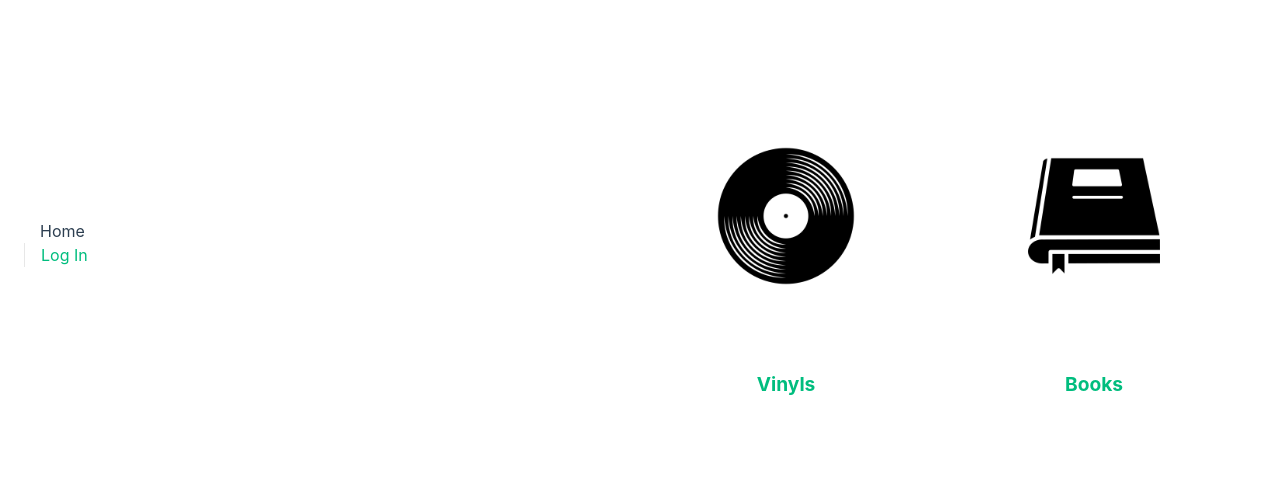
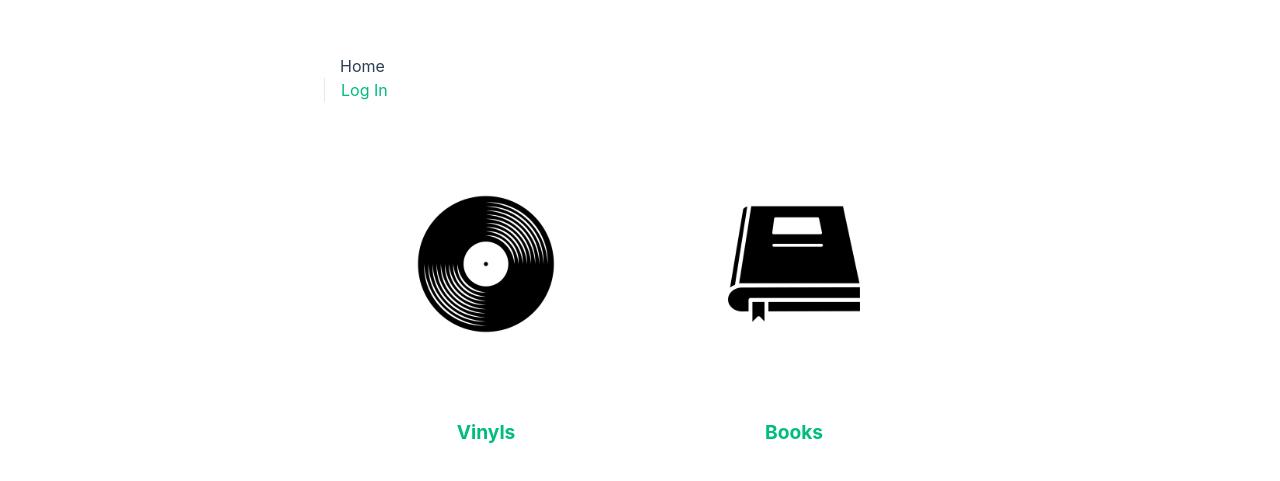
Before and after one commit to kristijan-pajtasev/personal-media-library-vue, a Vue app: page / in a window 1280 px wide. Shown: the part 165-646 px from the top of the page. Built offline with nearby package versions, Linux system fonts and the light colour scheme.

Commit message:
removed styling

```diff
--- a/src/assets/main.css
+++ b/src/assets/main.css
@@ -27,9 +27,9 @@ a,
     place-items: center;
   }
 
-  #app {
-    display: grid;
-    grid-template-columns: 1fr 1fr;
-    padding: 0 2rem;
-  }
+  /*#app {*/
+  /*  display: grid;*/
+  /*  grid-template-columns: 1fr 1fr;*/
+  /*  padding: 0 2rem;*/
+  /*}*/
 }
```
